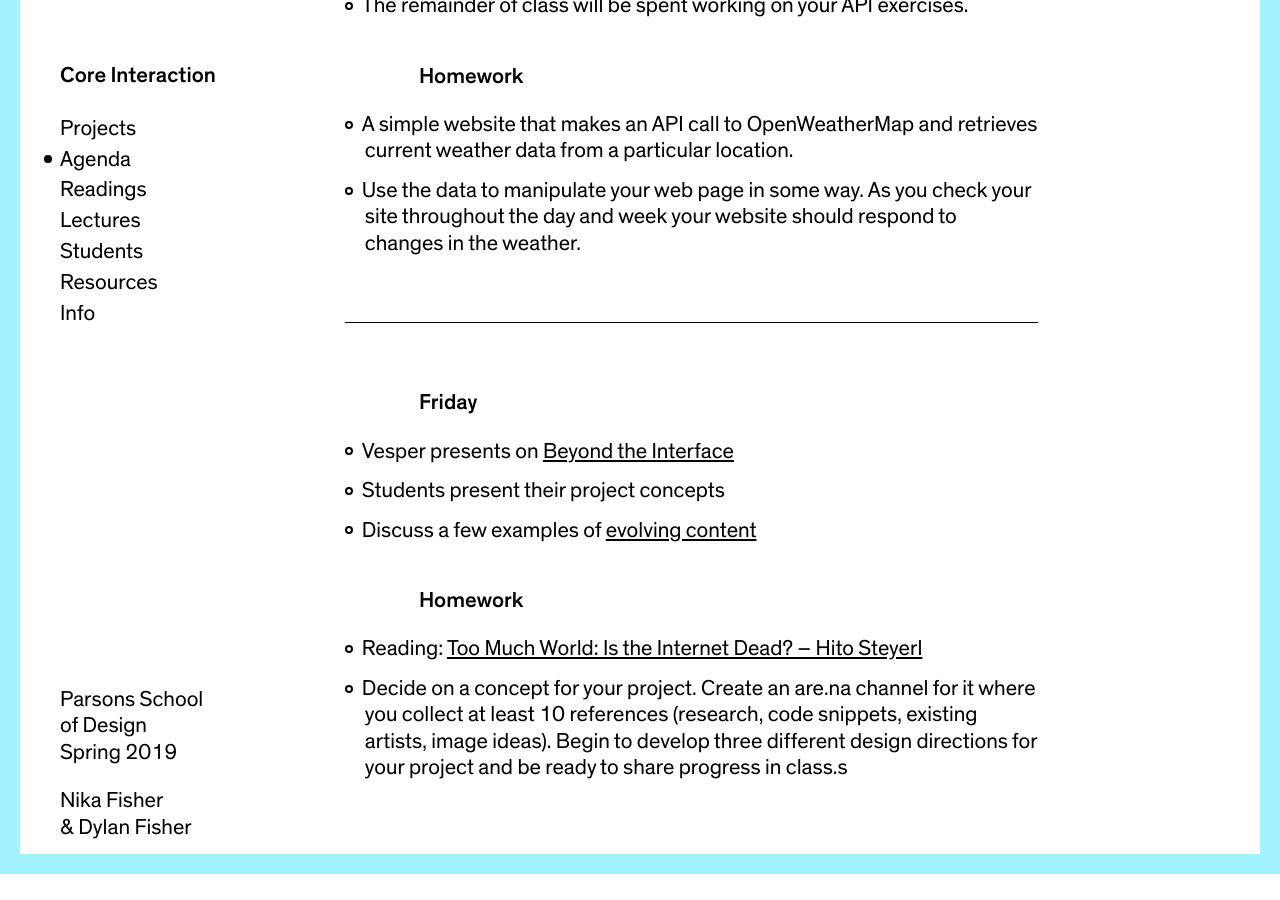
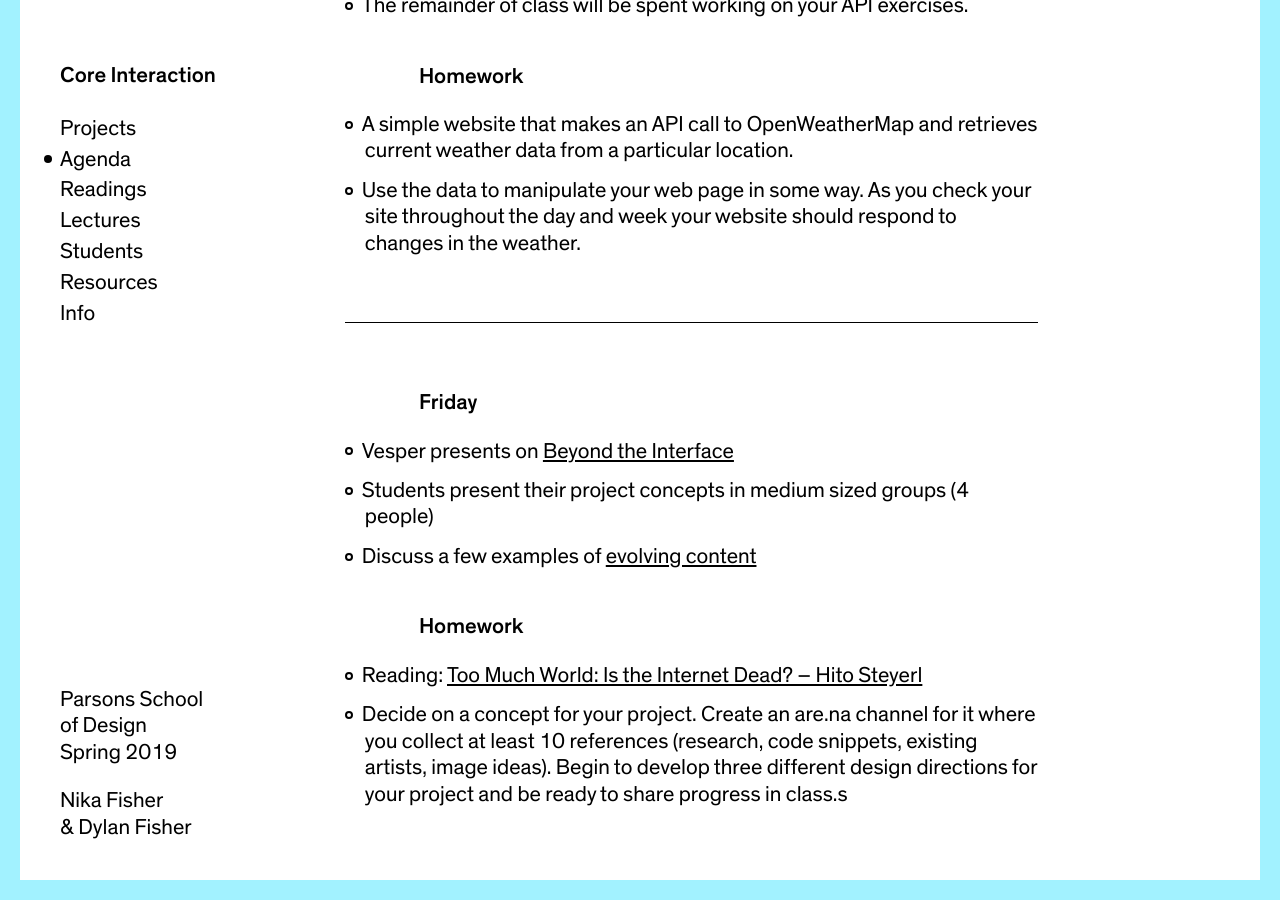
Before and after one commit to dylanfisher/ci19, a Jekyll site: the page built from _agendas/week-11.md, in a window 1280 px wide and 900 px high, scrolled down 954 px. Built offline with Jekyll 4.4.1, drawn with Linux system fonts in a browser that asks for light colours; before the commit the page ends 1828 px from its top, so only the background shows below that.

Commit message:
Clarify presenting

```diff
--- a/_agendas/week-11.md
+++ b/_agendas/week-11.md
@@ -32,7 +32,7 @@ date_range:       4/9 – 4/12
 
 ### Friday
 - Vesper presents on [Beyond the Interface](https://voices.basedesign.com/beyond-the-interface-6ab9dd725c5d)
-- Students present their project concepts
+- Students present their project concepts in medium sized groups (4 people)
 - Discuss a few examples of [evolving content](https://paper.dropbox.com/doc/Evolving-Content--AbFLwzLLILR~di7UsMUsiflPAQ-4GwTXZtD3CbcPUESw0Jj2)
 
 ### Homework
```
